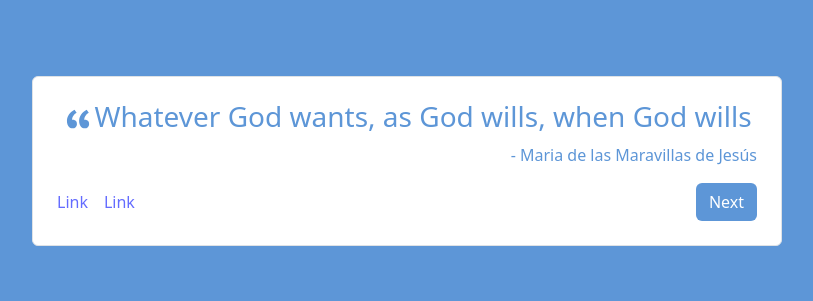
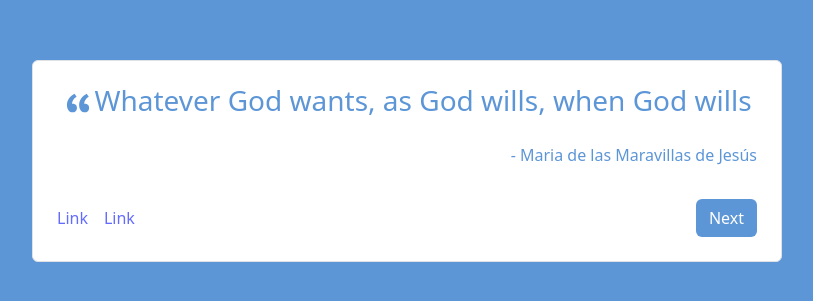
Before and after one commit to ReynardHansel/saints-quotes, a React (Vite) app: page / in a window 1280 px wide. Shown: the part 239-540 px from the top of the page, without its empty margins (233-1046 px from the left). Built offline with nearby package versions, Linux system fonts and the light colour scheme.

Commit message:
Added FCC requirements until user story #4

```diff
--- a/src/App.jsx
+++ b/src/App.jsx
@@ -47,18 +47,18 @@ function App() {
     <>
       <div className='d-flex justify-content-center align-items-center container-size transition' style={{ backgroundColor: color }}>
         <div className='card border clamp-card'>
-          <div className='card-body'>
-            <h1 className='card-title text-center quote-size transition' style={{ color: color }}>
+          <div className='card-body' id="quote-box">
+            <h1 className='card-title text-center quote-size transition' id="text" style={{ color: color }}>
               <svg xmlns="http://www.w3.org/2000/svg" viewBox="0 0 24 24" className='svg-quote'><path fill="currentColor" d="M11.192 15.757c0-.88-.23-1.618-.69-2.217c-.326-.412-.768-.683-1.327-.812c-.55-.128-1.07-.137-1.54-.028c-.16-.95.1-1.956.76-3.022c.66-1.065 1.515-1.867 2.558-2.403L9.372 5c-.8.396-1.56.898-2.26 1.505c-.71.607-1.34 1.305-1.9 2.094s-.98 1.68-1.25 2.69s-.345 2.04-.216 3.1c.168 1.4.62 2.52 1.356 3.35C5.837 18.58 6.754 19 7.85 19c.965 0 1.766-.29 2.4-.878c.628-.576.94-1.365.94-2.368l.002.003zm9.124 0c0-.88-.23-1.618-.69-2.217c-.326-.42-.77-.692-1.327-.817c-.56-.124-1.073-.13-1.54-.022c-.16-.94.09-1.95.752-3.02c.66-1.06 1.513-1.86 2.556-2.4L18.49 5c-.8.396-1.555.898-2.26 1.505a11.29 11.29 0 0 0-1.894 2.094c-.556.79-.97 1.68-1.24 2.69a8.042 8.042 0 0 0-.217 3.1c.166 1.4.616 2.52 1.35 3.35c.733.834 1.647 1.252 2.743 1.252c.967 0 1.768-.29 2.402-.877c.627-.576.942-1.365.942-2.368v.011z"/></svg>
               { quote }
             </h1>
-            <p className='card-text text-end transition' style={{ color: color }}>- { author }</p>
+            <p className='card-text text-end transition py-3' id="author" style={{ color: color }}>- { author }</p>
             <div className='d-flex align-items-center justify-content-between'>
               <div>
                 <a href="#" className='card-link'>Link</a>
                 <a href="#" className='card-link'>Link</a>
               </div>
-              <button type='button' className='btn transition' style={{ backgroundColor: color, color: "#ffffff" }} onClick={fetchQuote}>Next</button>
+              <button type='button' className='btn transition' id="new-quote" style={{ backgroundColor: color, color: "#ffffff" }} onClick={fetchQuote}>Next</button>
             </div>
           </div>
         </div>
```
